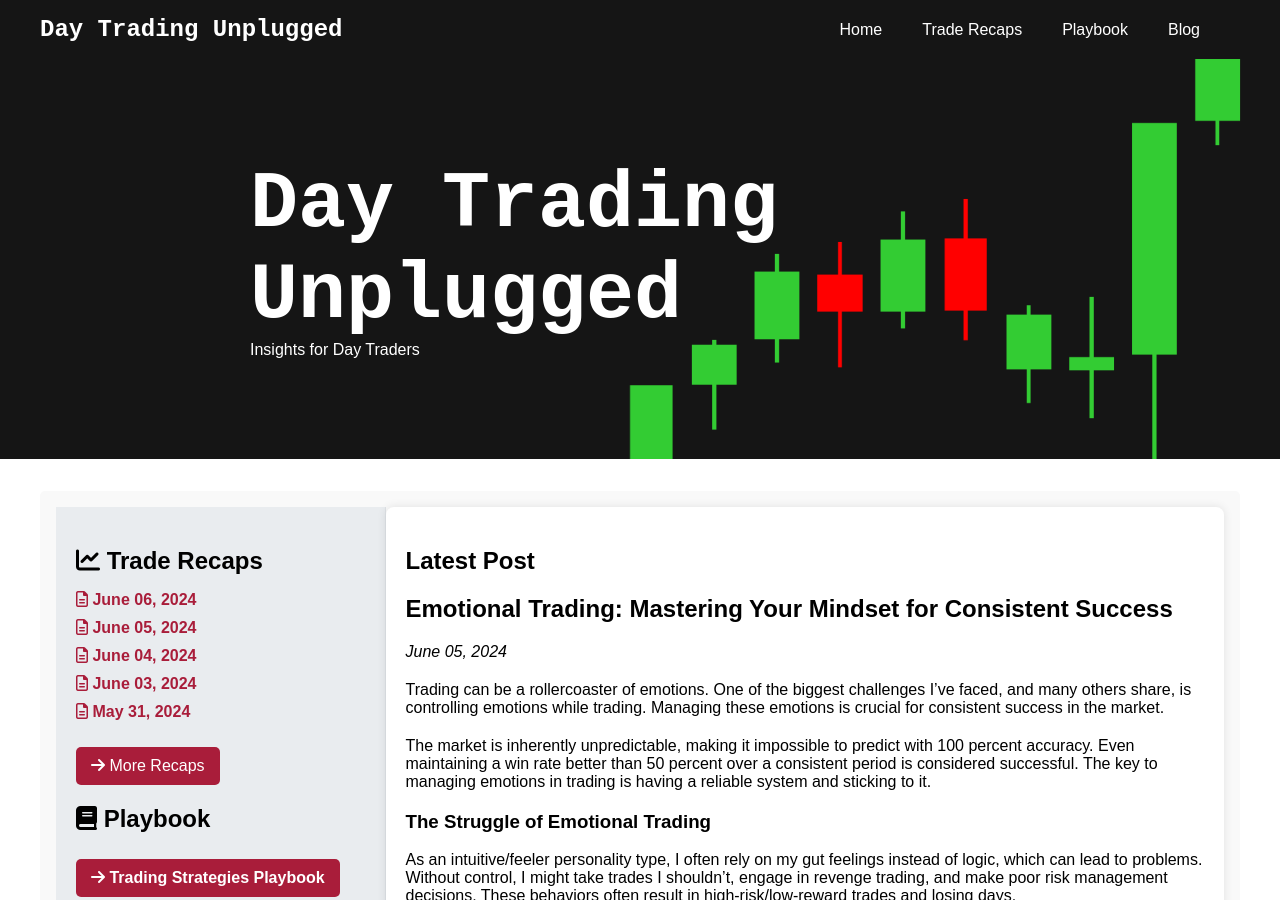
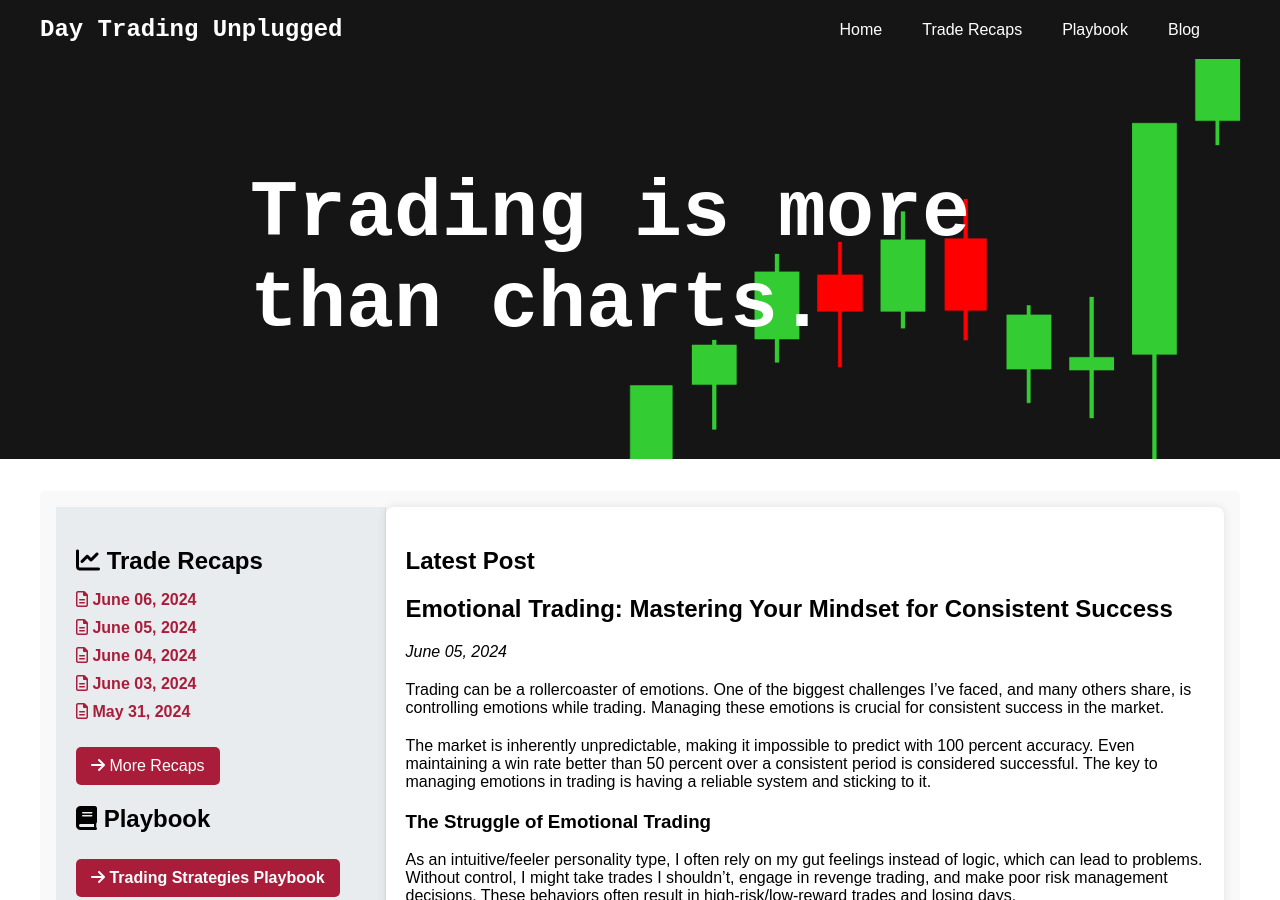
Before and after one commit to zackrylangford/daytrading-unplugged, a Jekyll site: the page built from index.markdown, in a window 1280 px wide and 900 px high. Built offline with Jekyll 4.4.1, drawn with Linux system fonts in a browser that asks for light colours; some web fonts are replaced.

Commit message:
updated home tag line

```diff
--- a/_layouts/home.html
+++ b/_layouts/home.html
@@ -3,8 +3,7 @@ layout: default
 ---
 <div class="hero">
     <div class="hero-text">
-        <h1>Day Trading Unplugged</h1>
-        <p>Insights for Day Traders</p>
+        <h1>Trading is more than charts.</h1>
     </div>
 </div>
 
```
